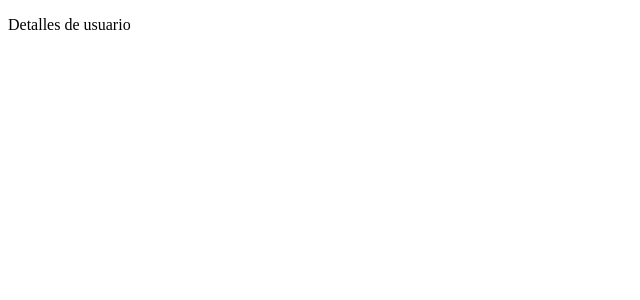
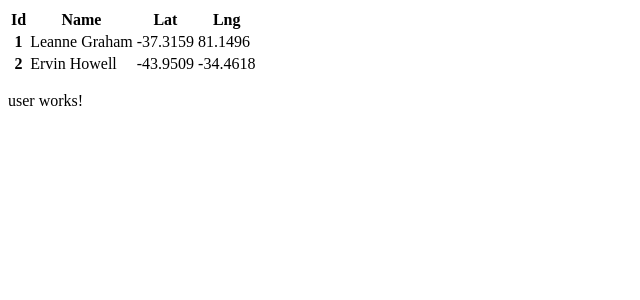
Before and after one commit to javierlete/angular-ejemplo-blog, an Angular app: page / in a window 1280 px wide. Shown: the top 300 px of the page, without its empty margins (0-640 px from the left). Built offline with nearby package versions, Linux system fonts and the light colour scheme.

Commit message:
Corrección de user-list.component.html

```diff
--- a/src/app/app.component.html
+++ b/src/app/app.component.html
@@ -1 +1,2 @@
 <app-user-list></app-user-list>
+<app-user></app-user>
--- a/src/app/user-list/user-list.component.html
+++ b/src/app/user-list/user-list.component.html
@@ -1 +1,18 @@
-<p>Detalles de usuario</p>
+<table>
+    <thead>
+        <tr>
+            <th>Id</th>
+            <th>Name</th>
+            <th>Lat</th>
+            <th>Lng</th>
+        </tr>
+    </thead>
+    <tbody>
+        <tr *ngFor="let user of users">
+            <th>{{ user.id }}</th>
+            <td>{{ user.name }}</td>
+            <td>{{ user.address.geo.lat }}</td>
+            <td>{{ user.address.geo.lng }}</td>
+        </tr>
+    </tbody>
+</table>
```
